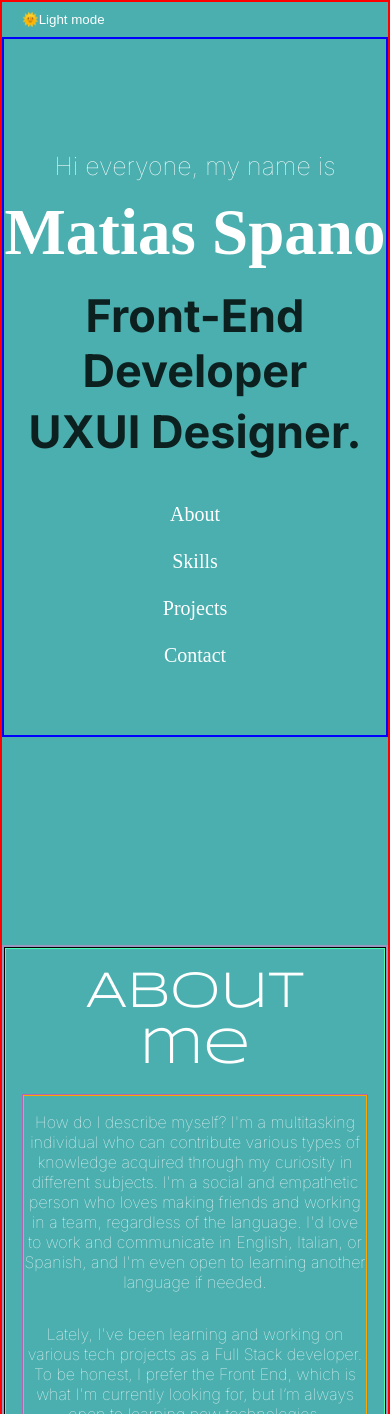
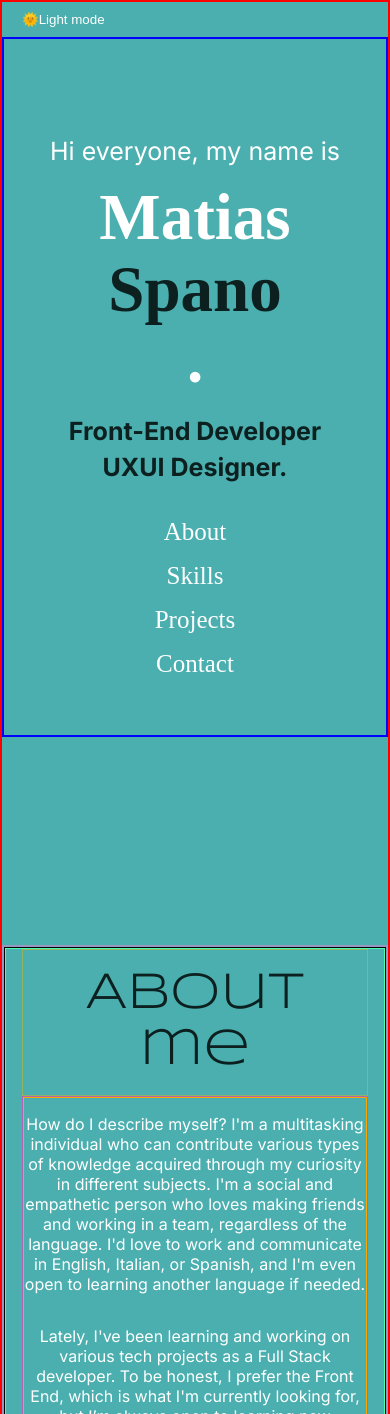
Before and after one commit to mspano91/portfolio, a React (Vite) app: page / in a window 390 px wide. Shown: the top 1414 px of the page. Built offline with nearby package versions, Linux system fonts and the light colour scheme; a web font is replaced by a local one.

Commit message:
fixing bugs tittle

```diff
--- a/src/AboutMe/AboutMe.jsx
+++ b/src/AboutMe/AboutMe.jsx
@@ -2,11 +2,18 @@ import React from "react";
 import style from "../AboutMe/aboutMe.module.css";
 import Picture from "../Tittle/Picture";
 
-export default function AboutMe() {
+export default function AboutMe({ darkMode }) {
   return (
     <div className={style.conainerAbout}>
       <div className={style.conainerAlineacion}>
-        <h1 className={style.tittle}>About me</h1>
+        <div className={style.alignTittle}>
+          <h1
+            className={style.tittle}
+            style={{ color: darkMode ? "#9A6F9B" : "#0d2020" }}
+          >
+            About me
+          </h1>
+        </div>
         <div className={style.imageAndText}>
           <div className={style.alineacionText}>
             <p className={style.text}>
--- a/src/AboutMe/aboutMe.module.css
+++ b/src/AboutMe/aboutMe.module.css
@@ -43,6 +43,11 @@ padding-block: 1rem;
     padding-block: 1rem;
 }
 
+.alignTittle{
+    margin-inline: 57px;
+    border: 1px solid rgb(146, 179, 100);
+}
+
 
 
 @media (max-width:320px), (max-width:800px) {
@@ -79,6 +84,11 @@ padding-block: 1rem;
     .conainerAbout {
         height: 100%;
     }
+
+    .alignTittle {
+        margin-inline: 0px;
+    }
+
 }
 
 @media (min-width: 769px) and (max-width: 900px) {
@@ -92,7 +102,19 @@ padding-block: 1rem;
     width: 100%;
 
     }
+
     .conainerAbout {
         height: 100%;
         }
+
+ .alignTittle {
+    margin-inline: 0px;
 }
+
+
+    .colorName {
+        display: flex;
+        flex-direction: column;
+        align-items: center;
+           }
+}
--- a/src/App.jsx
+++ b/src/App.jsx
@@ -30,7 +30,7 @@ function App() {
             {/* <Picture /> */}
           </div>
           <div id="AboutMe" className={style.container2}>
-            <AboutMe />
+            <AboutMe darkMode={darkMode} />
           </div>
         </div>
       </div>
--- a/src/Tittle/TittleSection.jsx
+++ b/src/Tittle/TittleSection.jsx
@@ -7,7 +7,16 @@ export default function TittleSection({ darkMode }) {
     <div>
       <div className={style.tittle}>
         <p className={style.presentation}>Hi everyone, my name is</p>
-        <h1 className={style.name}>Matias Spano</h1>
+        <div className={style.colorName}>
+          <h1 className={style.name}>Matias</h1>
+          <h1
+            style={{ color: darkMode ? "#9A6F9B" : "#0d2020" }}
+            className={style.name}
+          >
+            Spano
+          </h1>
+          <h1 className={style.name}>.</h1>
+        </div>
         <div className={style.Container}>
           <p
             className={style.headline}
--- a/src/Tittle/tittle.module.css
+++ b/src/Tittle/tittle.module.css
@@ -1,7 +1,7 @@
 @import url('https://fonts.googleapis.com/css2?family=Gravitas+One&display=swap');
 @import url('https://fonts.googleapis.com/css2?family=Inter:wght@100&display=swap');
 @import url('https://fonts.googleapis.com/css2?family=Biryani:wght@900&family=Inter:wght@700&display=swap');
-
+@import url('https://fonts.googleapis.com/css2?family=Inter&display=swap');
 
 
 .presentation{
@@ -10,8 +10,14 @@
     padding-block: 1rem;
 }
 .name{
+    width: 350px;
     font-family: 'Gravitas One', serif;
         font-size: 65px;
+}
+
+.colorName{
+    display: flex;
+    flex-direction: row;
 }
 
 .headline{
@@ -67,14 +73,40 @@
 
 
 
-@media (max-width:600px) {
+@media (max-width:320px)   {
+
+    .headline{
+        font-size: 10px;
+    }
+    .name{
+        font-size: 45px;
+        width: 100%;
+    }
+    .presentation{
+        font-size: 20px;
+    }
+.containerBtns {
+    display: block;
+   padding-bottom: 9rem;
+    width: 100%;
+}
+}
+
+@media (max-width:600px)   {
+
+.headline{
+font-size: 25px;
+    }
+
 .tittle{
+    /* width: 200px; */
 text-align: center;
 }
 .Container{
 padding-block: 1rem;
 
 }
+
 .ContainerPicture {
     width: 150px;
     height: 150px;
@@ -95,15 +127,21 @@ padding-block: 1rem;
             display: block;
             padding-bottom: 9rem;
             width: 100%;
-
         }
 
         .box{
-            font-size: 20px;
+
             display: block;
             border: none;
-            margin-block: 1.5rem;
+            margin-block: 1rem;
+
        }
+           .colorName {
+               display: flex;
+               flex-direction: column;
+               align-items: center;
+           }
+
 }
 
 @media (max-width:800px) {
@@ -121,6 +159,13 @@ padding-block: 1rem;
         width: 200px;
     }
 
+        .colorName {
+            display: flex;
+            flex-direction: column;
+            align-items: center;
+        }
+
+
 }
 @media (max-width:1000px) {
 .tittle {
@@ -137,4 +182,16 @@ padding-block: 1rem;
         width: 200px;
     }
 
+        .colorName {
+            display: flex;
+            flex-direction: column;
+            align-items: center;
+        }
+
+.box {
+
+    font-size: 25px;
+
 }
+
+}
```
Also changed, not shown: src/app.module.css (+3 -34 lines). Lines whose indentation alone changed are shown as unchanged.
